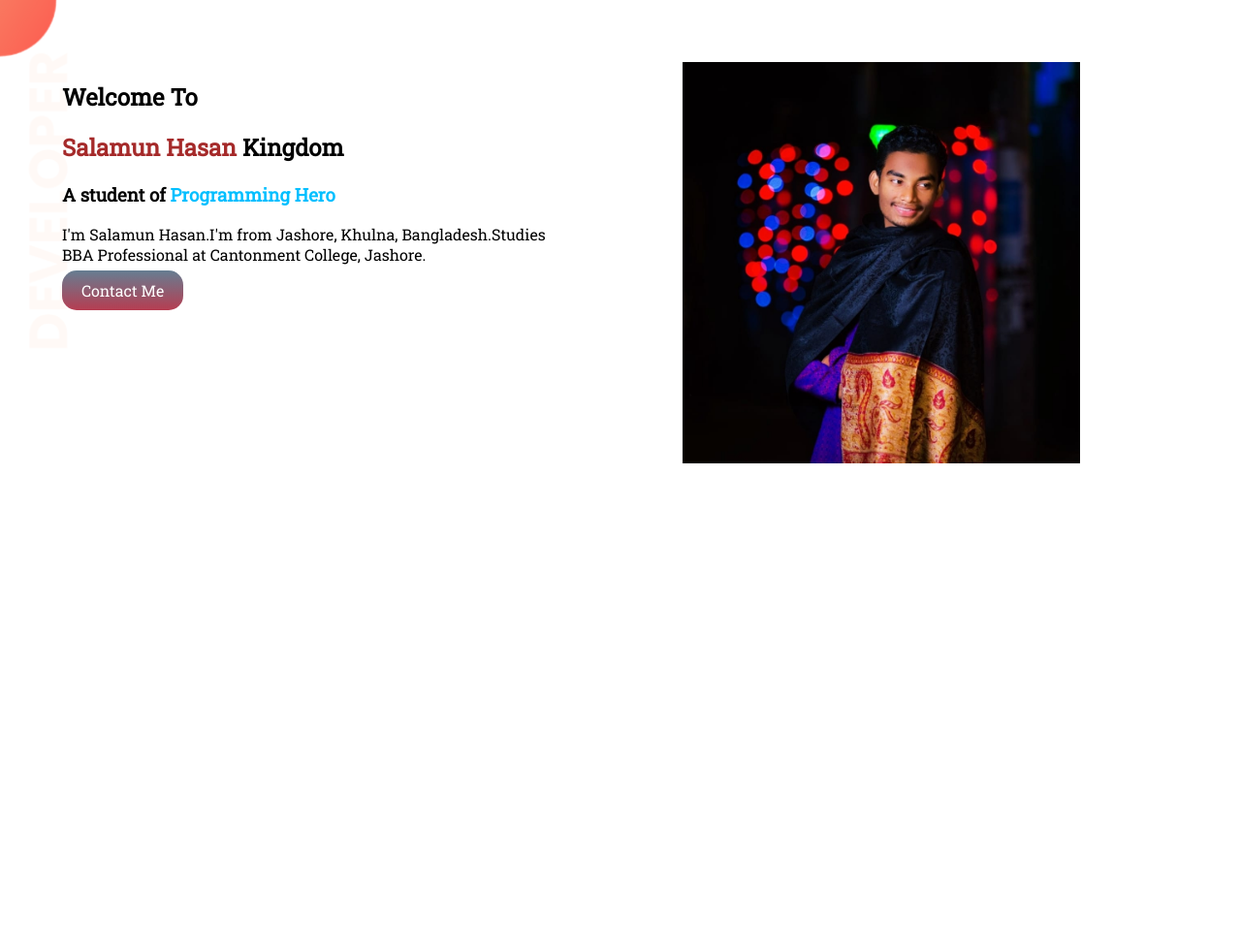
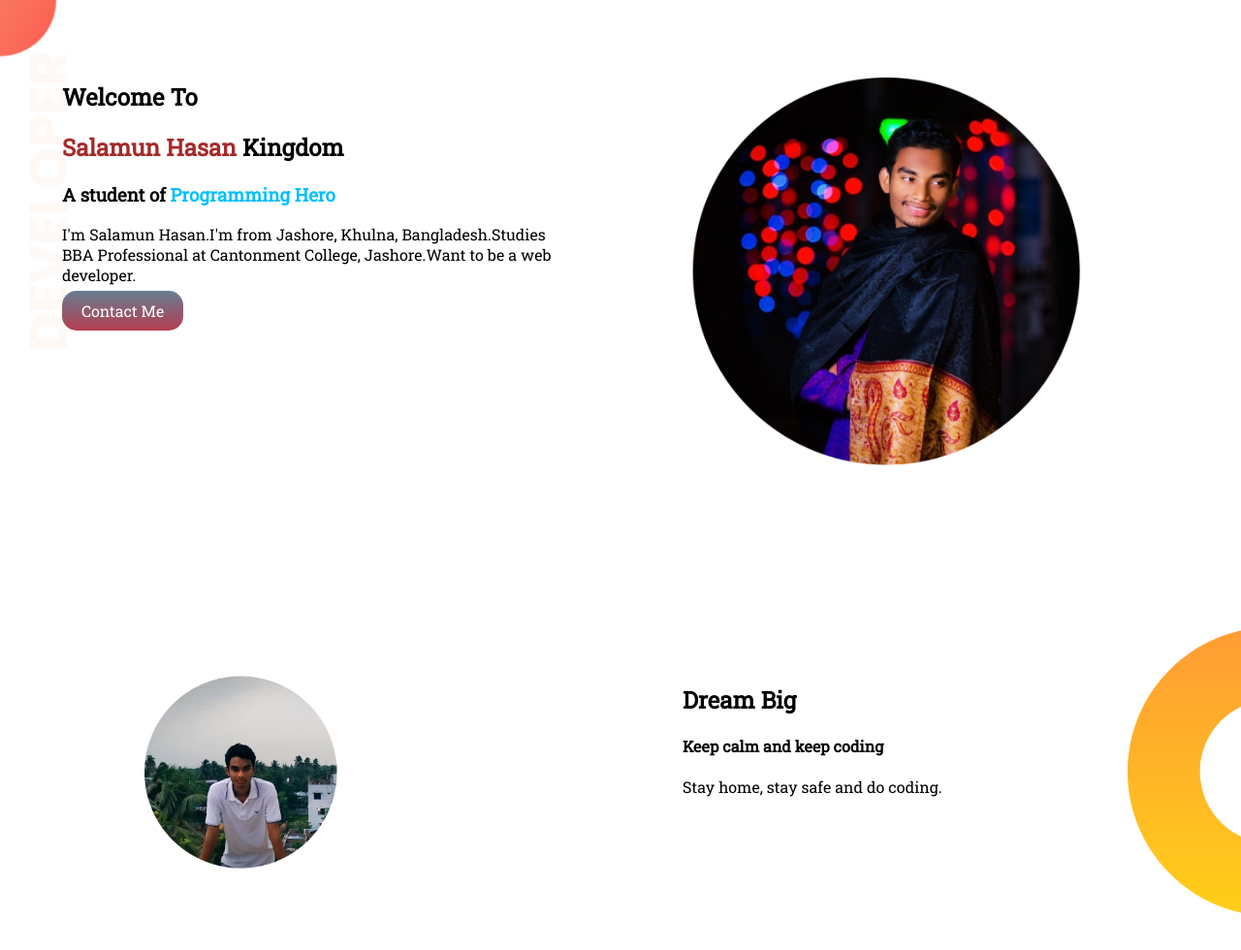
Before and after one commit to SalamunHasan69/developer, a plain HTML site: page index.html in a window 1280 px wide. Shown: the whole page at 97% size. Before the commit the page ends 800 px from the top, so only its background shows below. Drawn offline with Linux system fonts and the light colour scheme.

Commit message:
second commit

```diff
--- a/index.html
+++ b/index.html
@@ -20,12 +20,23 @@
       <h3>A student of <a id="button-link" target="_blank" href="https://www.programming-hero.com/index.html"><span
             id="futani">Programming
             Hero</span></a></h3>
-      <p>I'm Salamun Hasan.I'm from Jashore, Khulna, Bangladesh.Studies BBA Professional at Cantonment College, Jashore.
+      <p>I'm Salamun Hasan.I'm from Jashore, Khulna, Bangladesh.Studies BBA Professional at Cantonment College,
+        Jashore.Want to be a web developer.
       </p>
       <a class="link-button" target="_blank" href="https://www.facebook.com/salamun.hasan.69">Contact Me</a>
     </div>
     <div class="half-width">
-      <img src="images/salamun.jpg" alt="">
+      <img src="images/salamun copy copy.jpg" alt="">
+    </div>
+  </section>
+  <section class="dream-big">
+    <div class="half-width">
+      <img src="images/sh.2.jpg" alt="">
+    </div>
+    <div class="half-width">
+      <h1>Dream Big</h1>
+      <h4>Keep calm and keep coding</h4>
+      <p>Stay home, stay safe and do coding.</p>
     </div>
   </section>
 
--- a/style.css
+++ b/style.css
@@ -13,6 +13,7 @@ body {
 
 section {
   display: flex;
+  margin-bottom: 50px;
 }
 
 .half-width {
@@ -21,7 +22,7 @@ section {
 }
 
 .half-width img {
-  width: 80%;
+  width: 85%;
 }
 
 .link-button {
@@ -42,3 +43,9 @@ section {
   background-repeat: no-repeat;
 
 }
+
+.dream-big {
+  background-image: url(images/dream-bg.png);
+  background-repeat: no-repeat;
+  background-position: right;
+}
```
Also changed, not shown: images/salamun copy copy.jpg (added), images/sh.2.jpg (added), images/sh.jpg (renamed from 241297428_382146329988828_5092657677550467875_n.jpg).
